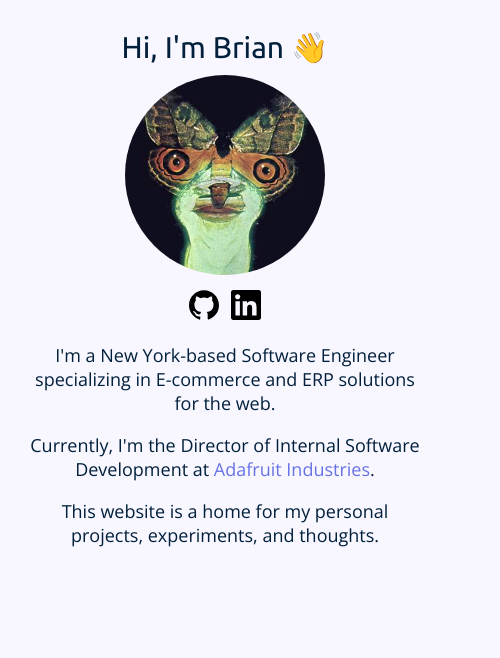
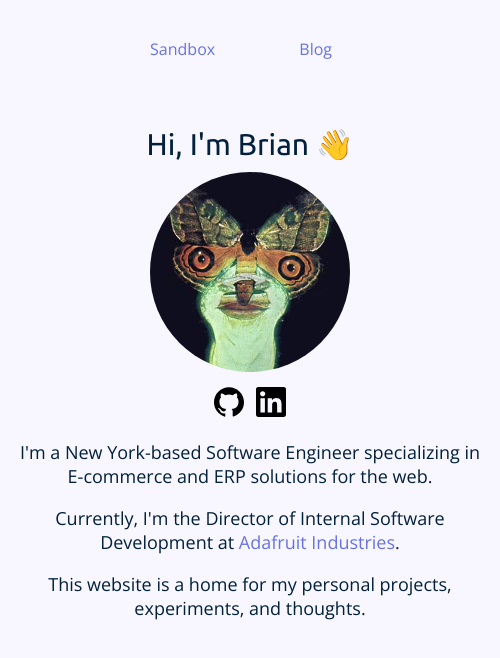
Before and after one commit to brianAda/personal-site, an Eleventy site: page index.html in a window 390 px wide. Shown: the whole page, 500 px wide, since content can reach past the window. Built offline with nearby package versions, Linux system fonts and the light colour scheme; Eleventy itself is replaced by a stand-in of ours; files that its build step writes are made by us from their sources.

Commit message:
Add basic nav bar and style it

```diff
--- a/css/main.css
+++ b/css/main.css
@@ -1,5 +1,13 @@
 * {
   font-family: "Open Sans", sans-serif;
+}
+
+@media (max-width: 500px) {
+  main {
+    top: 0%;
+    width: 100%;
+    padding: 30px;
+  }
 }
 
 body {
@@ -7,14 +15,20 @@ body {
   background-color: #F8F7FF;
 }
 
-main {
-  position: absolute;
-  left: 0;
-  right: 0;
-  top: 15%;
-  margin: 0 auto;
-  width: 500px;
-  text-align: center;
+nav {
+  display: flex;
+  justify-content: flex-end;
+}
+
+nav ul {
+  list-style-type: none;
+  padding: 0;
+  margin: 0;
+}
+
+nav li {
+  display: inline;
+  margin-right: 5em;
 }
 
 h1 {
@@ -33,16 +47,14 @@ a {
   text-decoration: none;
 }
 
-a:hover {
-  color: #02203C;
-}
-
-@media (max-width: 500px) {
-  main {
-    top: 0%;
-    width: 100%;
-    padding: 30px;
-  }
+.about {
+  position: absolute;
+  left: 0;
+  right: 0;
+  top: 15%;
+  margin: 0 auto;
+  width: 500px;
+  text-align: center;
 }
 
 .icon {
@@ -55,6 +67,10 @@ a:hover {
 
 .nobr {
   white-space: nowrap;
+}
+
+a:hover {
+  color: #02203C;
 }
 
 #image {
--- a/index.html
+++ b/index.html
@@ -1,11 +1,10 @@
 <!DOCTYPE html>
 <html lang="en">
-
   <head>
-  <meta charset="UTF-8">
-  <meta name="viewport" content="width=device-width, initial-scale=1.0">
-  <meta name="description" content="Brian Cooper's personal website.">
-  <link rel="stylesheet" href="css/main.css">
+    <meta charset="UTF-8" />
+    <meta name="viewport" content="width=device-width, initial-scale=1.0" />
+    <meta name="description" content="Brian Cooper's personal website." />
+    <link rel="stylesheet" href="css/main.css" />
     <link href="https://fonts.googleapis.com/css?family=Open+Sans|Ubuntu" rel="stylesheet" />
     <title>Brian Cooper</title>
     <link rel="shortcut icon" type="image/png" href="assets/sea-chantey.png" />
@@ -13,33 +12,43 @@
 
   <body>
     <main>
+      <nav>
+        <ul>
+          <li>
+            <a href="/micro-projects.html" rel="noopener noreferrer">Sandbox</a>
+          </li>
+          <li>
+            <a href="/micro-projects.html" rel="noopener noreferrer">Blog</a>
+          </li>
+        </ul>
+      </nav>
+      <section class="about">
         <h1>Hi, I'm Brian 👋</h1>
-    <img id="image" src="assets/sea-chantey.png" alt="Avatar profile photo">
+        <img id="image" src="assets/sea-chantey.png" alt="Avatar profile photo" />
         <ul id="social-media-icons">
           <li>
             <a href="https://github.com/brianAda" target="_blank" rel="noopener">
-          <img class="icon " src="assets/github.svg" alt="GitHub icon">
+              <img class="icon " src="assets/github.svg" alt="GitHub icon" />
             </a>
           </li>
           <li>
             <a href="https://www.linkedin.com/in/hello-brian-cooper/" target="_blank" rel="noopener">
-          <img class="icon " src="assets/linkedin.svg" alt="LinkedIn icon">
+              <img class="icon " src="assets/linkedin.svg" alt="LinkedIn icon" />
             </a>
           </li>
         </ul>
         <p>
-      I'm a New York-based Software Engineer specializing in <span class="nobr">E-commerce</span> and ERP solutions for
-      the web.
+          I'm a New York-based Software Engineer specializing in <span class="nobr">E-commerce</span> and ERP solutions
+          for the web.
         </p>
         <p>
-      Currently, I'm the Director of Internal Software Development at <a href="https://www.adafruit.com"
-        target="_blank">
-        Adafruit Industries</a>.
+          Currently, I'm the Director of Internal Software Development at
+          <a href="https://www.adafruit.com" target="_blank"> Adafruit Industries</a>.
         </p>
         <p>
           This website is a home for my personal projects, experiments, and thoughts.
         </p>
+      </section>
     </main>
   </body>
-
 </html>
```
Also changed, not shown: 2 other files. Lines whose indentation alone changed are shown as unchanged.
